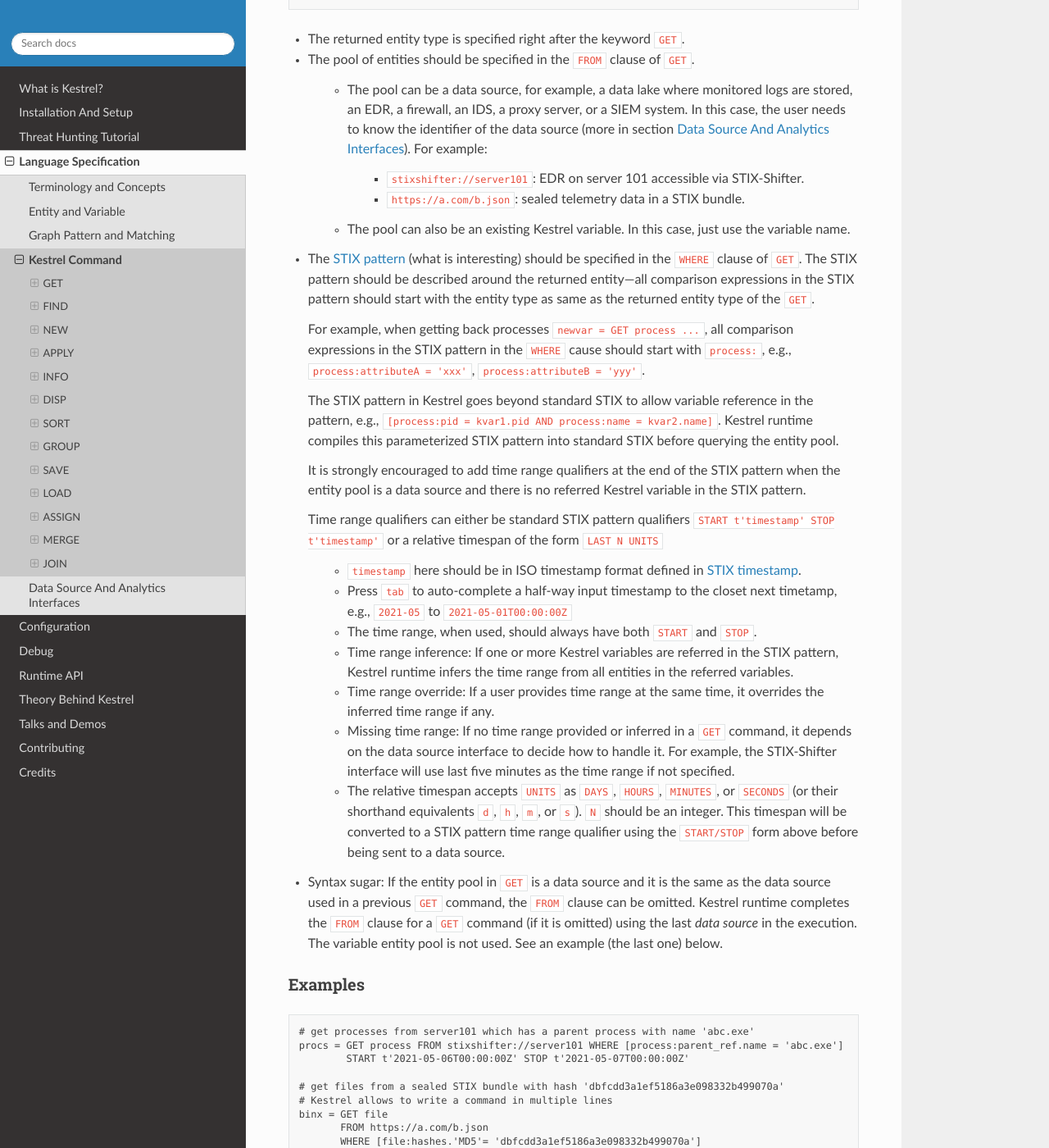
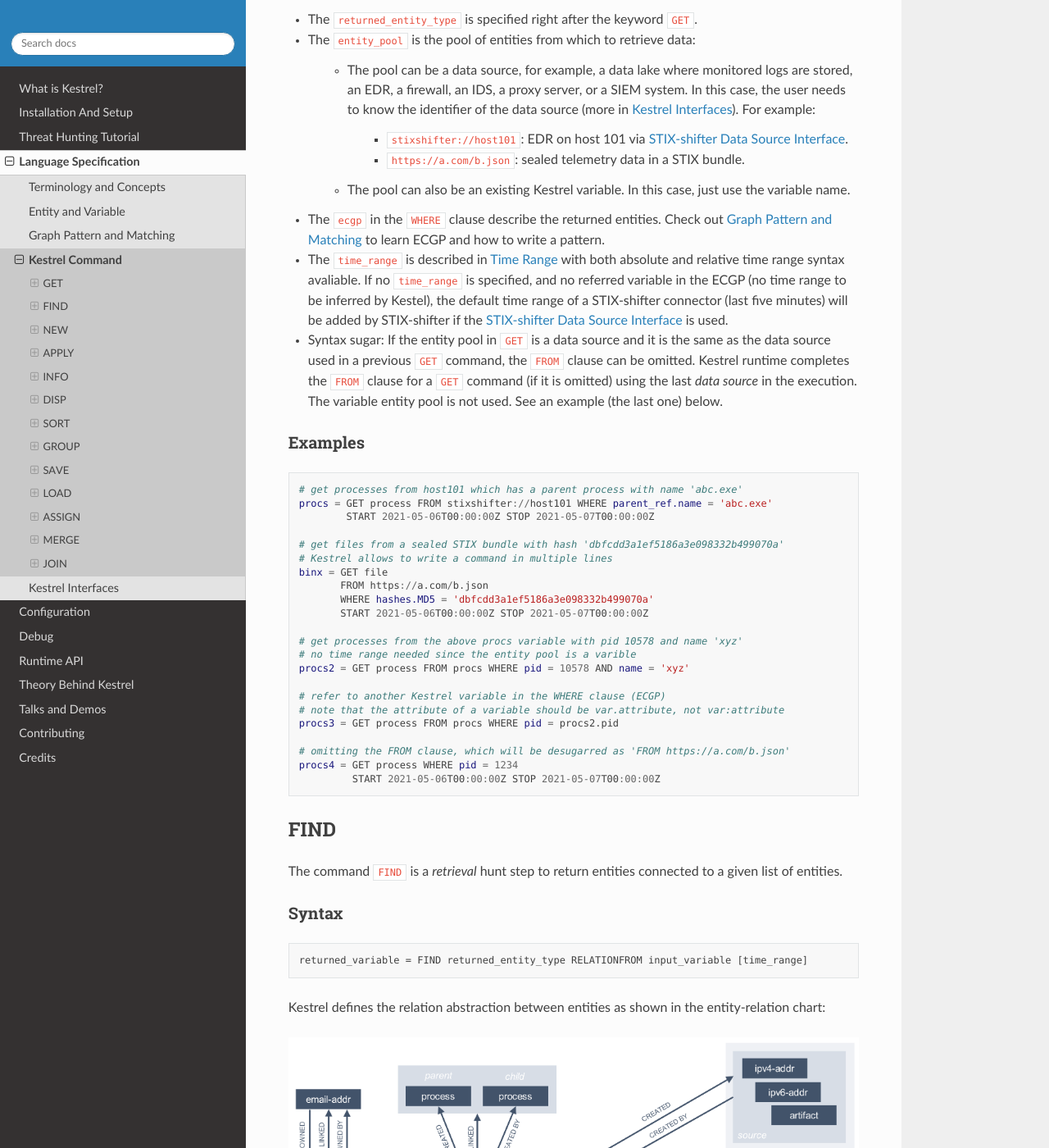
Before and after one commit to opencybersecurityalliance/kestrel-lang, a Sphinx documentation site: the page built from docs/language/commands.rst, in a window 1280 px wide and 1400 px high, scrolled down 1628 px. Shown: the whole window at 82% size. Built offline with Sphinx 7.4.7 and the Read the Docs theme 2.0.0, drawn with Linux system fonts in a browser that asks for light colours; some of the changed text lies outside the part shown.

Commit message:
update doc for command GET/FIND

````diff
--- a/docs/language/commands.rst
+++ b/docs/language/commands.rst
@@ -2,8 +2,7 @@
 Kestrel Command
 ===============
 
-A Kestrel command describes a :ref:`language/tac:hunt step`. All Kestrel commands can be put in
-one of the five :ref:`language/tac:hunt step` categories:
+A Kestrel command describes a :ref:`language/tac:hunt step` in one of the five categories:
 
 #. Retrieval: ``GET``, ``FIND``, ``NEW``.
 #. Transformation: ``SORT``, ``GROUP``.
@@ -72,74 +71,36 @@
 
 Syntax
 ^^^^^^
+
 ::
 
-    returned_variable = GET returned_entity_type FROM entity_pool WHERE stix_pattern
+    returned_variable = GET returned_entity_type FROM entity_pool WHERE ecgp [time_range]
 
-- The returned entity type is specified right after the keyword ``GET``.
+- The ``returned_entity_type`` is specified right after the keyword ``GET``.
 
-- The pool of entities should be specified in the ``FROM`` clause of ``GET``.
+- The ``entity_pool`` is the pool of entities from which to retrieve data:
 
     - The pool can be a data source, for example, a data lake where monitored logs are
       stored, an EDR, a firewall, an IDS, a proxy server, or a SIEM system. In
       this case, the user needs to know the identifier of the data source (more
-      in section :doc:`interface`). For example:
+      in :doc:`interface`). For example:
 
-        - ``stixshifter://server101``: EDR on server 101 accessible via STIX-Shifter.
+        - ``stixshifter://host101``: EDR on host 101 via
+          :doc:`../source/kestrel_datasource_stixshifter.interface`.
         - ``https://a.com/b.json``: sealed telemetry data in a STIX bundle.
 
     - The pool can also be an existing Kestrel variable. In this case, just use
       the variable name.
 
-- The `STIX pattern`_ (what is interesting) should be specified in the
-  ``WHERE`` clause of ``GET``. The STIX pattern should be described around the
-  returned entity---all comparison expressions in the STIX pattern should start
-  with the entity type as same as the returned entity type of the ``GET``.
+- The ``ecgp`` in the ``WHERE`` clause describe the returned entities. Check
+  out :doc:`ecgp` to learn ECGP and how to write a pattern.
 
-  For example, when getting back processes ``newvar = GET process ...``, all
-  comparison expressions in the STIX pattern in the ``WHERE`` cause should
-  start with ``process:``, e.g., ``process:attributeA = 'xxx'``,
-  ``process:attributeB = 'yyy'``.
-
-  The STIX pattern in Kestrel goes beyond standard STIX to allow variable
-  reference in the pattern, e.g., ``[process:pid = kvar1.pid AND process:name =
-  kvar2.name]``. Kestrel runtime compiles this parameterized STIX pattern into
-  standard STIX before querying the entity pool.
-
-  It is strongly encouraged to add time range qualifiers at the end of the STIX
-  pattern when the entity pool is a data source and there is no referred Kestrel
-  variable in the STIX pattern.
-
-  Time range qualifiers can either be standard STIX pattern qualifiers ``START
-  t'timestamp' STOP t'timestamp'`` or a relative timespan of the form ``LAST N
-  UNITS``
-
-    - ``timestamp`` here should be in ISO timestamp format defined in `STIX
-      timestamp`_.
-
-    - Press ``tab`` to auto-complete a half-way input timestamp to the closet
-      next timetamp, e.g., ``2021-05`` to ``2021-05-01T00:00:00Z``
-
-    - The time range, when used, should always have both ``START`` and
-      ``STOP``.
-
-    - Time range inference: If one or more Kestrel variables are referred in
-      the STIX pattern, Kestrel runtime infers the time range from all entities
-      in the referred variables.
-
-    - Time range override: If a user provides time range at the same time, it
-      overrides the inferred time range if any.
-
-    - Missing time range: If no time range provided or inferred in a ``GET``
-      command, it depends on the data source interface to decide how to handle
-      it. For example, the STIX-Shifter interface will use last five minutes as
-      the time range if not specified.
-
-    - The relative timespan accepts ``UNITS`` as ``DAYS``, ``HOURS``,
-      ``MINUTES``, or ``SECONDS`` (or their shorthand equivalents ``d``, ``h``,
-      ``m``, or ``s``).  ``N`` should be an integer.  This timespan will be
-      converted to a STIX pattern time range qualifier using the ``START/STOP``
-      form above before being sent to a data source.
+- The ``time_range`` is described in :ref:`language/ecgp:Time Range` with both
+  absolute and relative time range syntax avaliable. If no ``time_range`` is
+  specified, and no referred variable in the ECGP (no time range to be inferred
+  by Kestel), the default time range of a STIX-shifter connector (last five
+  minutes) will be added by STIX-shifter if the
+  :doc:`../source/kestrel_datasource_stixshifter.interface` is used.
 
 - Syntax sugar: If the entity pool in ``GET`` is a data source and it is the
   same as the data source used in a previous ``GET`` command, the ``FROM``
@@ -150,31 +111,31 @@
 
 Examples
 ^^^^^^^^
-::
 
-    # get processes from server101 which has a parent process with name 'abc.exe'
-    procs = GET process FROM stixshifter://server101 WHERE [process:parent_ref.name = 'abc.exe']
-            START t'2021-05-06T00:00:00Z' STOP t'2021-05-07T00:00:00Z'
+.. code-block:: coffeescript
+
+    # get processes from host101 which has a parent process with name 'abc.exe'
+    procs = GET process FROM stixshifter://host101 WHERE parent_ref.name = 'abc.exe'
+            START 2021-05-06T00:00:00Z STOP 2021-05-07T00:00:00Z
 
     # get files from a sealed STIX bundle with hash 'dbfcdd3a1ef5186a3e098332b499070a'
     # Kestrel allows to write a command in multiple lines
     binx = GET file
            FROM https://a.com/b.json
-           WHERE [file:hashes.'MD5'= 'dbfcdd3a1ef5186a3e098332b499070a']
-           START t'2021-05-06T00:00:00Z' STOP t'2021-05-07T00:00:00Z'
+           WHERE hashes.MD5 = 'dbfcdd3a1ef5186a3e098332b499070a'
+           START 2021-05-06T00:00:00Z STOP 2021-05-07T00:00:00Z
 
     # get processes from the above procs variable with pid 10578 and name 'xyz'
     # no time range needed since the entity pool is a varible
-    procs2 = GET process FROM procs WHERE [process:pid = 10578 AND process:name = 'xyz']
+    procs2 = GET process FROM procs WHERE pid = 10578 AND name = 'xyz'
 
-    # refer to another Kestrel variable in the STIX pattern (not standard STIX)
+    # refer to another Kestrel variable in the WHERE clause (ECGP)
     # note that the attribute of a variable should be var.attribute, not var:attribute
-    # no time range needed: (1) the entity pool is a varible (2) there is a referred variable
-    procs3 = GET process FROM procs WHERE [process:pid = procs2.pid]
+    procs3 = GET process FROM procs WHERE pid = procs2.pid
 
     # omitting the FROM clause, which will be desugarred as 'FROM https://a.com/b.json'
-    procs4 = GET process WHERE [process:pid = 1234]
-             START t'2021-05-06T00:00:00Z' STOP t'2021-05-07T00:00:00Z'
+    procs4 = GET process WHERE pid = 1234
+             START 2021-05-06T00:00:00Z STOP 2021-05-07T00:00:00Z
 
 FIND
 ----
@@ -186,7 +147,7 @@
 ^^^^^^
 ::
 
-    returned_variable = FIND returned_entity_type RELATIONFROM input_variable [START t'timestamp' STOP t'timestamp']
+    returned_variable = FIND returned_entity_type RELATIONFROM input_variable [time_range]
 
 Kestrel defines the relation abstraction between entities as shown in the
 entity-relation chart:
@@ -199,14 +160,10 @@
 the entity-relation chart and get relation ``CREATED BY``, then write the
 command ``varB = FIND process CREATED BY varA``.
 
-The optional time range works similar to that in the STIX pattern of ``GET``.
-However, it is not often used in ``FIND`` since ``FIND`` always has an input
-variable to infer time range. If you want Kestrel to search for a
-specific time range instead of the inferred range, use ``START/STOP``.
-
 Examples
 ^^^^^^^^
-::
+
+.. code-block:: coffeescript
 
     # find parent processes of processes in procs
     parent_procs = FIND process CREATED procs
@@ -232,6 +189,53 @@
     # find network-traffic which have source IP src_ip
     ntspecial = FIND network-traffic CREATED BY src_ip
 
+Time Range in FIND
+^^^^^^^^^^^^^^^^^^
+
+The ``time_range`` is optional---Kestrel will infer time range from the
+``input_variable`` similarly to the time inference in
+:ref:`language/ecgp:Referring to a Variable` in an ECGP. The user needs to
+provide a :ref:`language/ecgp:Time Range` only if he/she wants to override the
+inferred time range from ``input_variable``.
+
+*Example of overrode time range*: A service process run on a host for several
+days. The :ref:`record<language/tac:Record>` of the process creation/forking
+happends on day 1, while most of its activities happend on day 4-5. A hunt of
+the process starts covering day 4-5 with a few `GET`_. When the hunter wants to
+``FIND`` the parent process of the service process, he/she retrieves nothing if
+he/she does not specify a time range (the process creation record is beside the
+inferred time range: day 4-5). The hunter can broaden and override the time
+range in the ``FIND`` command with a specified :ref:`language/ecgp:Time Range`
+to finally retrieve the parent process. No one (the hunter or Kestrel) knows
+when the process is created/forked, so it may take a few trial and error before
+the hunter broadens the time range in ``FIND`` large enough to retrieve the
+parent process. Sketches of the huntbook:
+
+.. code-block:: coffeescript
+
+    # some early hunt steps
+    nt = GET network-traffic
+         FROM stixshifter://edp
+         WHERE dst_ref.value = '10.10.30.1'
+         LAST 5 DAY
+
+    # it is OK to write this FIND without time range
+    # which only search for the time range of `nt` for any records of `p1`
+    p1 = FIND process CREATED nt
+
+    # then, `pp1` will be empty (if the process is created 10 days ago)
+    # - `p1` is assocaited with time range inferred from `nt` (last 5 days)
+    # - no record in the last 5 days is about process creation of `p1`
+    # - so Kestrel cannot grab anything about the parent process of `p1`
+    pp1 = FIND process CREATED p1
+
+    # alternatively, override the time range when retrieving data for `p2`
+    # telling Kestrel to search for all `p2` records within the last 10 days
+    p2 = FIND process CREATED nt LAST 10 DAY
+
+    # now the parent process will be discovered
+    pp2 = FIND process CREATED p2
+
 Relation With GET
 ^^^^^^^^^^^^^^^^^
 
@@ -253,14 +257,13 @@
   ``*_ref`` attributes in STIX 2.0. It can also be recorded via a hidden object
   like the *SRO* object in STIX 2.1.
 
-- STIX pattern does not allow reference to an object directly, for example,
-  ``[process:parent_ref = xxx]`` is not a valid STIX pattern. Also one cannot
-  use ``[process:parent_ref.id = xxx.id]`` since the ``id`` of entities are not
-  persistent across different records/observations.
-
-- STIX pattern does not support expressing one-to-many mapping, for example, there is
-  a reference ``opened_connection_refs`` in a process record, but there is no
-  way to express all ``network-traffic`` entities referred in that list.
+- STIX does not maintain entity identification across
+  :ref:`record<language/tac:Record>` (STIX observation). It is unclear how to
+  refer to an existing entity in a new STIX pattern, e.g., is the process from
+  the forking and networking records/events/observations the same process even
+  with the same ``pid``? Kestrel uses comprehensive :ref:`language/eav:Entity
+  Identification` logic to identify entities across
+  :ref:`record<language/tac:Record>`.
 
 NEW
 ---
@@ -318,7 +321,8 @@
 
 Examples
 ^^^^^^^^
-::
+
+.. code-block:: coffeescript
 
     # create a list of processes with their names
     newprocs = NEW process ["cmd.exe", "explorer.exe", "google-chrome.exe"]
@@ -345,17 +349,24 @@
 ^^^^^^
 ::
 
-    APPLY analytics_identifier ON var1, var2, ... WITH x=abc, y=(1,2,3), z=varx.pid
+    APPLY analytics_identifier ON var1, var2, ... WITH x=abc, y=[1,2,3], z=varx.pid
 
 - Input: The command takes in one or multiple Kestrel variables such as ``var1,
   var2, ...```.
 
-- Arguments: The ``WITH`` clause specifies arguments. Different parameters are
-  splitted by ``,``. Literal string, quoted string (with escaped characters),
-  list, and nested list are supported as values. Previous Kestrel variables
-  will be de-referenced if found, e.g., ``z=varx.pid`` will enumerate all
-  ``pid`` of variable ``varx``, which may be unfolded to ``4, 108, 8716``, and
-  the final argument is ``z=(4,108,8716)`` when passed to the analytics.
+- Arguments: The ``WITH`` clause specifies arguments.
+
+    - Different parameters are splitted by ``,``.
+
+    - Values are literal string, quoted string (with escaped characters), list,
+      or nested list.
+
+    - List is wrapped by either ``()`` or ``[]``.
+
+    - Previous Kestrel variables, if used for value, will be de-referenced,
+      e.g., ``z=varx.pid`` will enumerate all ``pid`` of variable ``varx``,
+      which may be unfolded to ``4, 108, 8716``, and the final argument is
+      ``z=[4,108,8716]`` when passed to the analytics.
 
 - Execution: The command executes the analytics specified by
   ``analytics_identifier`` like ``docker://ip_domain_enrichment`` or
@@ -411,11 +422,12 @@
 
 Examples
 ^^^^^^^^
-::
+
+.. code-block:: coffeescript
 
     # A visualization analytics:
     # Finding the geolocation of IPs in network traffic and pin them on a map
-    nt = GET network-traffic FROM stixshifter://idsX WHERE [network-traffic:dst_port = 80]
+    nt = GET network-traffic FROM stixshifter://idsX WHERE dst_port = 80
     APPLY docker://pin_ip ON nt
 
     # A beaconing detection analytics:
@@ -424,12 +436,12 @@
 
     # A suspicious process scoring analytics:
     # a new attribute "x_suspiciousness" is added to the input variable
-    procs = GET process FROM stixshifter://server101 WHERE [process:parent_ref.name = 'bash']
+    procs = GET process FROM stixshifter://server101 WHERE parent_ref.name = 'bash'
     APPLY docker://susp_proc_scoring on procs
     # sort the processes
     procs_desc = SORT procs BY x_suspiciousness DESC
     # get the most suspicous ones
-    procs_sus = GET process FROM procs WHERE [process:x_suspiciousness > 0.9]
+    procs_sus = GET process FROM procs WHERE x_suspiciousness > 0.9
 
     # A domain name lookup analytics:
     # a new attribute "x_domain_name" is added to the input variable for its dest IPs
@@ -464,7 +476,8 @@
 
 Examples
 ^^^^^^^^
-::
+
+.. code-block:: coffeescript
 
     # showing information like attributes and how many entities in a variable
     nt = GET network-traffic FROM stixshifter://idsX WHERE [network-traffic:dst_port = 80]
@@ -514,7 +527,8 @@
 
 Examples
 ^^^^^^^^
-::
+
+.. code-block:: coffeescript
 
     # display <source IP, source port, destination IP, destination port>
     nt = GET network-traffic FROM stixshifter://idsX WHERE [network-traffic:dst_port = 80]
@@ -548,7 +562,8 @@
 
 Examples
 ^^^^^^^^
-::
+
+.. code-block:: coffeescript
 
     # get network traffic and sort them by their destination port
     nt = GET network-traffic FROM stixshifter://idsX WHERE [network-traffic:dst_ref_value = '1.2.3.4']
@@ -600,7 +615,8 @@
 
 Examples
 ^^^^^^^^
-::
+
+.. code-block:: coffeescript
 
     # group processes by their name and display
     procs = GET process FROM stixshifter://edrA WHERE [process:parent_ref.name = 'bash']
@@ -639,7 +655,8 @@
 
 Examples
 ^^^^^^^^
-::
+
+.. code-block:: coffeescript
 
     # save all process records into /tmp/kestrel_procs.parquet.gz
     procs = GET process FROM stixshifter://edrA WHERE [process:parent_ref.name = 'bash']
@@ -674,7 +691,8 @@
 
 Examples
 ^^^^^^^^
-::
+
+.. code-block:: coffeescript
 
     # save all process records into /tmp/kestrel_procs.parquet.gz
     procs = GET process FROM stixshifter://edrA WHERE [process:parent_ref.name = 'bash']
@@ -715,7 +733,8 @@
 
 Examples
 ^^^^^^^^
-::
+
+.. code-block:: coffeescript
 
     # copy procs
     copy_of_procs = procs
@@ -753,7 +772,8 @@
 
 Examples
 ^^^^^^^^
-::
+
+.. code-block:: coffeescript
 
     # one TTP matching
     procsA = GET process FROM stixshifter://edrA WHERE [process:parent_ref.name = 'bash']
@@ -791,7 +811,8 @@
 
 Examples
 ^^^^^^^^
-::
+
+.. code-block:: coffeescript
 
     procsA = GET process FROM stixshifter://edrA WHERE [process:name = 'bash']
     procsB = GET process WHERE [process:binary_ref.name = 'sudo']
@@ -812,5 +833,4 @@
 .. _STIX-Shifter: https://github.com/opencybersecurityalliance/stix-shifter
 .. _STIX specification: https://docs.oasis-open.org/cti/stix/v2.1/stix-v2.1.html
 .. _STIX Cyber Observable Objects: http://docs.oasis-open.org/cti/stix/v2.0/stix-v2.0-part4-cyber-observable-objects.html
-.. _STIX pattern: http://docs.oasis-open.org/cti/stix/v2.0/stix-v2.0-part5-stix-patterning.html
 .. _STIX timestamp: http://docs.oasis-open.org/cti/stix/v2.0/stix-v2.0-part5-stix-patterning.html
--- a/docs/language/interface.rst
+++ b/docs/language/interface.rst
@@ -1,6 +1,6 @@
-====================================
-Data Source And Analytics Interfaces
-====================================
+==================
+Kestrel Interfaces
+==================
 
 Kestrel aims to keep it open and easy to add data source and analytics---not
 only adding data source through the STIX-Shifter interface and adding analytics
````
Also changed, not shown: other parts of docs/language/commands.rst (+2 -2 lines).
